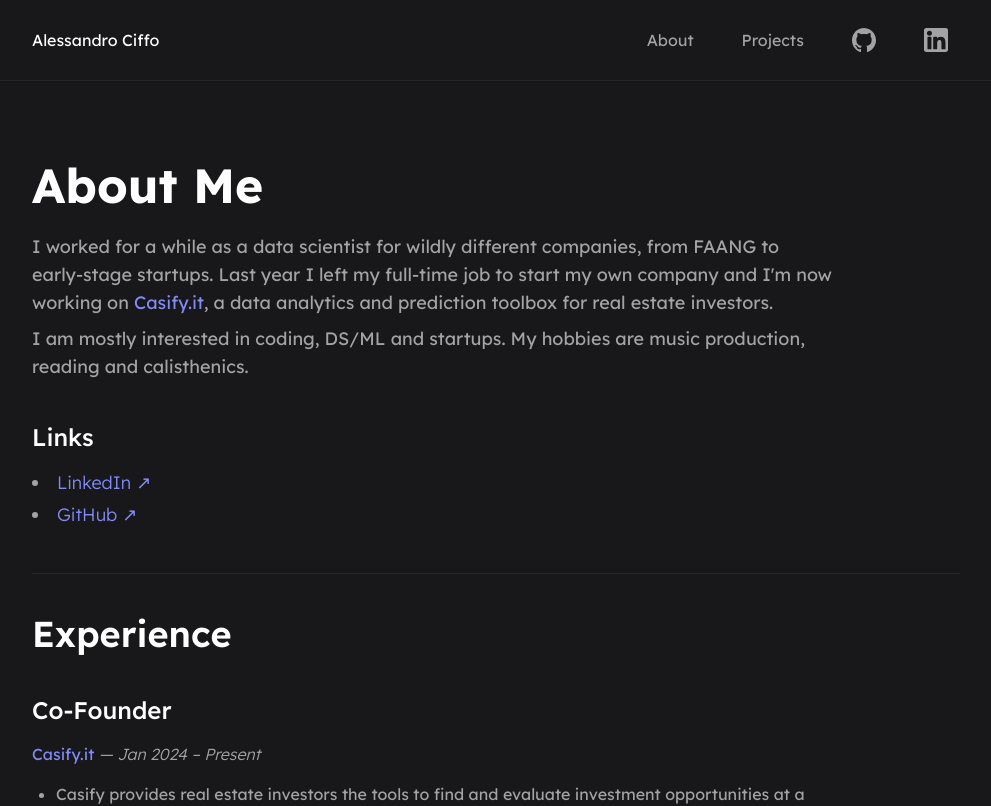
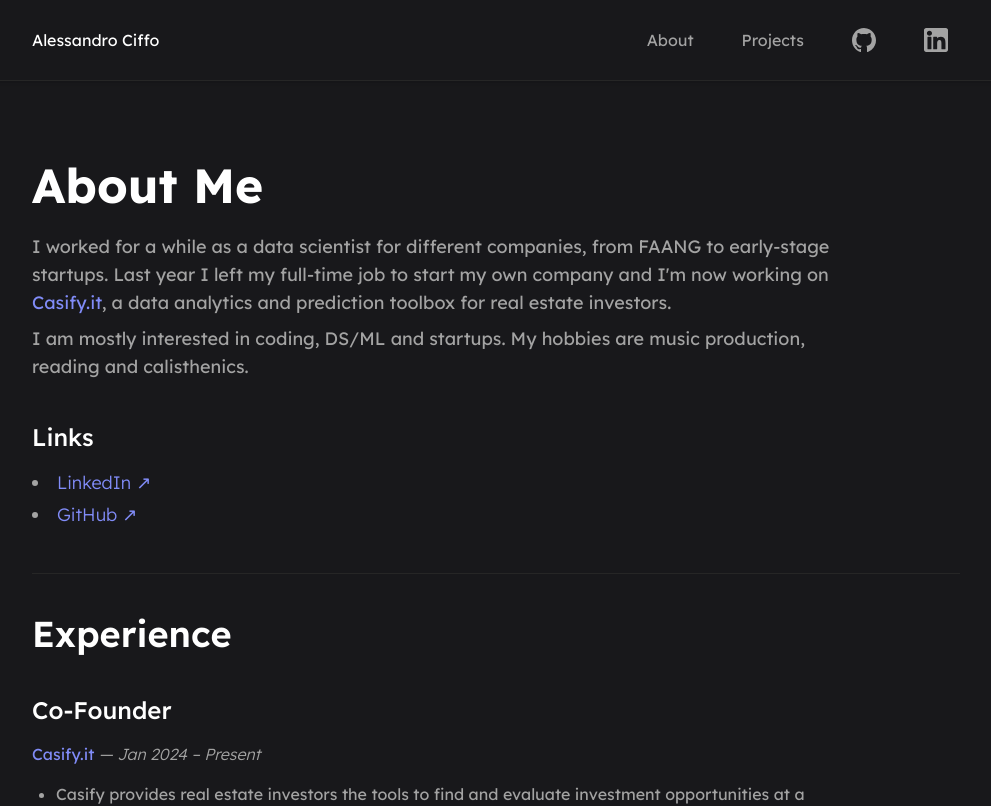
Before and after one commit to alessandro-ciffo/personal-website, a Next.js app: page /about in a window 1280 px wide. Shown: the top 806 px of the page, without its empty margins (144-1135 px from the left). Built offline with nearby package versions, Linux system fonts and the light colour scheme.

Commit message:
feat: text editing

```diff
--- a/src/pages/about.js
+++ b/src/pages/about.js
@@ -6,7 +6,7 @@
         <section id="about-main" className="flex flex-col pt-20 pb-10 text-white gap-10 border-b border-neutral-800">
             <div className="flex flex-col text-left gap-2 max-w-[800px]">
                 <h1 className="text-5xl font-bold mb-4">About Me</h1>
-                <p className="text-lg text-neutral-400">I worked for a while as a data scientist for wildly different companies, from FAANG to early-stage startups. Last year I left my full-time job to start my own company and I'm now working on <Link href="https://casify.it" target="_blank" rel="noopener noreferrer" className="text-indigo-400 hover:text-indigo-200 hover:underline">Casify.it</Link>, a data analytics and prediction toolbox for real estate investors.</p>
+                <p className="text-lg text-neutral-400">I worked for a while as a data scientist for different companies, from FAANG to early-stage startups. Last year I left my full-time job to start my own company and I'm now working on <Link href="https://casify.it" target="_blank" rel="noopener noreferrer" className="text-indigo-400 hover:text-indigo-200 hover:underline">Casify.it</Link>, a data analytics and prediction toolbox for real estate investors.</p>
                 <p className="text-lg text-neutral-400">I am mostly interested in coding, DS/ML and startups. My hobbies are music production, reading and calisthenics.</p>
             </div>
             <div className="flex flex-col text-left">
```
